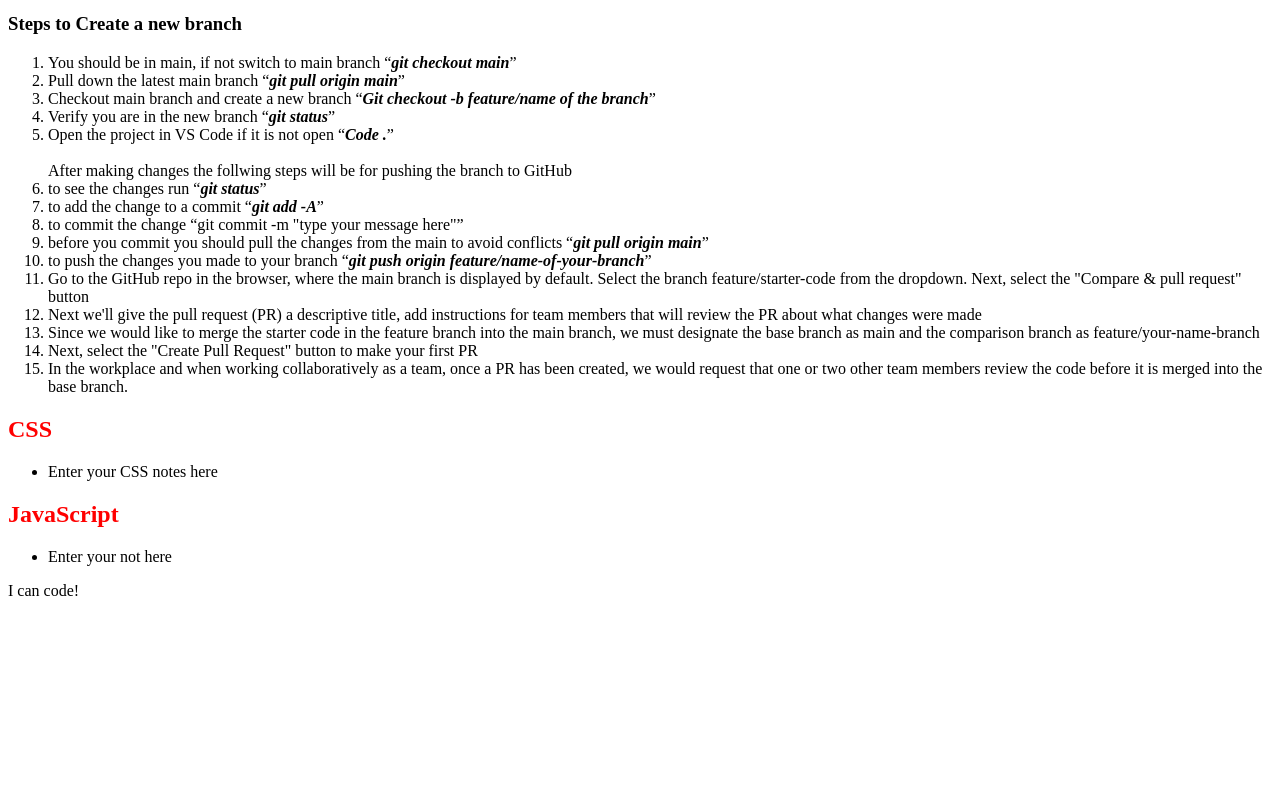
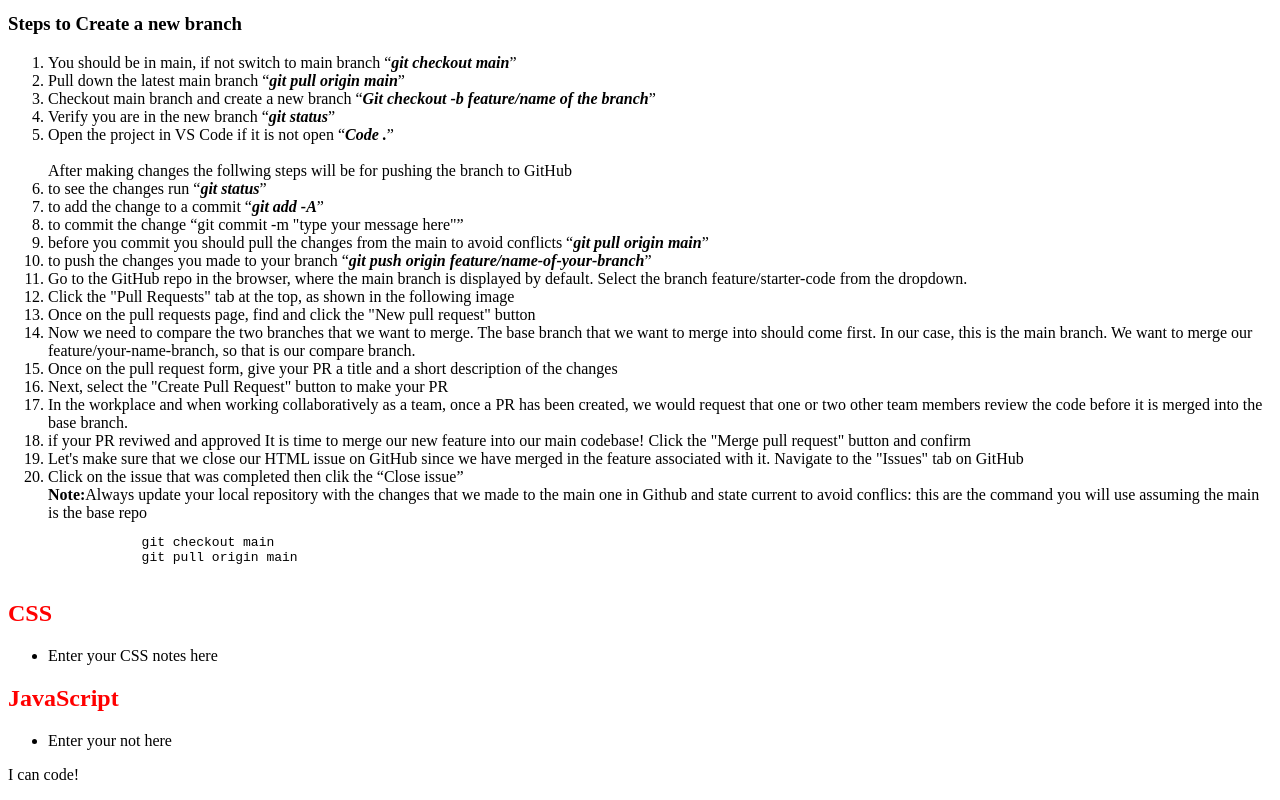
Before and after one commit to ekhay-hit/prework-study-guide, a plain HTML site: page index.html in a window 1280 px wide. Shown: the part 1356-2156 px from the top of the page. Before the commit the page ends 1972 px from the top, so only its background shows below. Drawn offline with Linux system fonts and the light colour scheme.

Commit message:
more info for html issue

```diff
--- a/index.html
+++ b/index.html
@@ -155,26 +155,34 @@
           <li>
             Go to the GitHub repo in the browser, where the main branch is
             displayed by default. Select the branch feature/starter-code from
-            the dropdown. Next, select the "Compare & pull request" button
+            the dropdown.
+          </li>
+          <li>Click the "Pull Requests" tab at the top, as shown in the following image</li>
+          <li>Once on the pull requests page, find and click the "New pull request" button</li>
+          <li>
+            Now we need to compare the two branches that we want to merge. The base branch that we want to merge into should come first. In our case, this is the main branch. We want to merge our feature/your-name-branch, so that is our compare branch.
+          </li>
+
+          <li>
+            Once on the pull request form, give your PR a title and a short description of the changes
           </li>
           <li>
-            Next we'll give the pull request (PR) a descriptive title, add
-            instructions for team members that will review the PR about what
-            changes were made
-          </li>
-          <li>
-            Since we would like to merge the starter code in the feature branch
-            into the main branch, we must designate the base branch as main and
-            the comparison branch as feature/your-name-branch
-          </li>
-          <li>
-            Next, select the "Create Pull Request" button to make your first PR
+            Next, select the "Create Pull Request" button to make your PR
           </li>
           <li>
             In the workplace and when working collaboratively as a team, once a
             PR has been created, we would request that one or two other team
             members review the code before it is merged into the base branch.
           </li>
+          <li>if your PR reviwed and approved It is time to merge our new feature into our main codebase! Click the "Merge pull request" button and confirm</li>
+          <li>Let's make sure that we close our HTML issue on GitHub since we have merged in the feature associated with it. Navigate to the "Issues" tab on GitHub</li>
+          <li>Click on the issue that was completed then clik the <q>Close issue</q></li>
+          <span><b>Note:</b>Always update your local repository with the changes that we made to the main one in Github and state current to avoid conflics: this are the command you will use assuming the main is the base repo</span>
+          <pre>
+            git checkout main
+            git pull origin main
+          </pre>
+
         </ol>
 
         <!-- CSS SECTION-->
```
